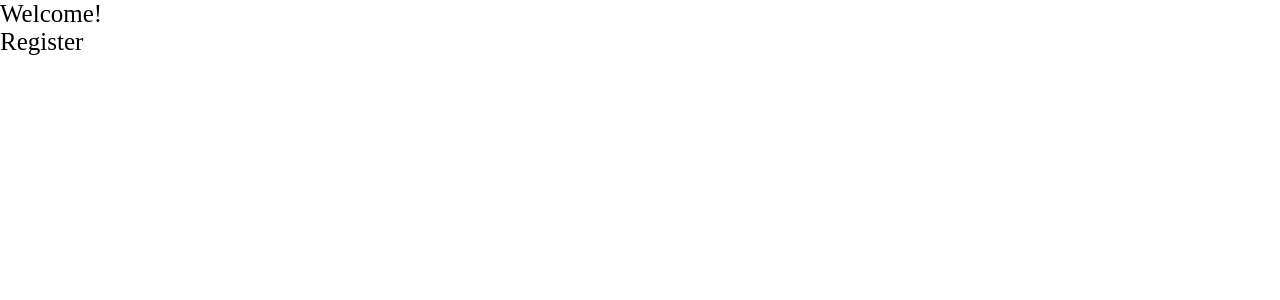
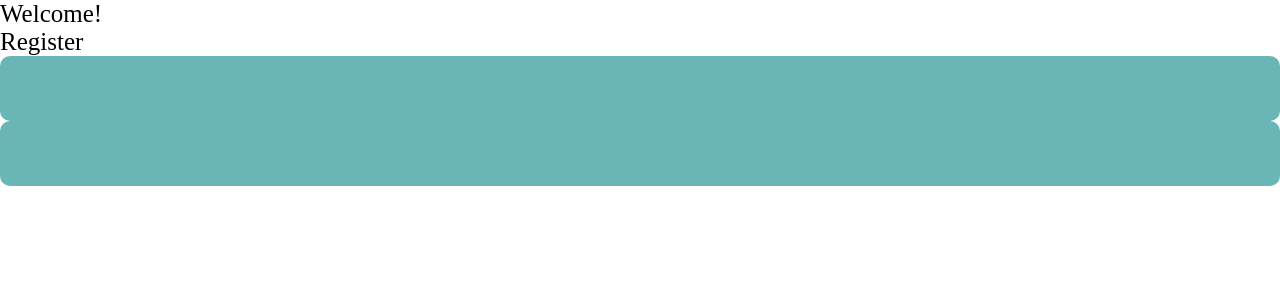
Before and after one commit to EntryDSM/Cledor-admin, a React app: page /account in a window 1280 px wide. Shown: the top 300 px of the page. Built offline with nearby package versions, Linux system fonts and the light colour scheme.

Commit message:
Add text input

```diff
--- a/src/components/TextInput/index.tsx
+++ b/src/components/TextInput/index.tsx
@@ -1,8 +1,41 @@
 import * as React from 'react';
 import { Component } from './style';
+import { InputType, inputTagType } from '../../service/convertToInputTagType';
+import { validateEmail } from '../../service/validateEmail';
 
-const TextInput: React.FunctionComponent = () => {
-  return <Component />;
+export interface TextInputProps {
+  onChange: (event: React.ChangeEvent<HTMLInputElement>) => void;
+  className?: string;
+  type?: InputType;
+  placeholder?: string;
+  value?: string;
+  shouldFill?: boolean;
+}
+
+const TextInput: React.FunctionComponent<TextInputProps> = ({
+  onChange,
+  className,
+  type = 'default',
+  placeholder = '',
+  value = '',
+  shouldFill = false,
+}) => {
+  const checkValid = (): boolean => {
+    if (shouldFill) return !!value;
+    if (type === 'email' && value) return validateEmail(value);
+    return true;
+  };
+
+  return (
+    <Component
+      onChange={onChange}
+      className={className}
+      placeholder={placeholder}
+      value={value}
+      isError={!checkValid()}
+      type={inputTagType(type)}
+    />
+  );
 };
 
 export default TextInput;
--- a/src/components/TextInput/style.ts
+++ b/src/components/TextInput/style.ts
@@ -1,3 +1,41 @@
-import styled from 'styled-components';
+import styled, { css } from 'styled-components';
+import { Theme } from '../../globalStyle';
 
-export const Component = styled.div``;
+interface ComponentProps {
+  isError: boolean;
+}
+
+export const Component = styled.input`
+  display: block;
+  width: 100%;
+  border-radius: 10px;
+  font-size: 25px;
+  padding: 20px;
+  height: 65px;
+  border: 2px solid;
+  border-color: ${Theme.MAIN_COLOR4};
+  background-color: ${Theme.MAIN_COLOR4};
+  color: #fff;
+
+  &::placeholder {
+    color: ${Theme.MAIN_COLOR2};
+  }
+  &:focus {
+    background-color: ${Theme.MAIN_COLOR4};
+    border-color: ${Theme.MAIN_COLOR3};
+  }
+
+  ${({ isError }: ComponentProps) => {
+    return (
+      isError &&
+      css`
+        background-color: ${Theme.ERROR_COLOR1};
+        border-color: ${Theme.ERROR_COLOR1};
+        color: ${Theme.ERROR_COLOR2};
+        &::placeholder {
+          color: ${Theme.ERROR_COLOR2};
+        }
+      `
+    );
+  }}
+`;
--- /dev/null
+++ b/src/service/convertToInputTagType.ts
@@ -0,0 +1,12 @@
+export type InputType = 'default' | 'email' | 'password';
+
+export const inputTagType = (type: InputType): string => {
+  switch (type) {
+    case 'default':
+      return 'text';
+    case 'email':
+      return 'email';
+    case 'password':
+      return 'password';
+  }
+};
--- /dev/null
+++ b/src/service/validateEmail.ts
@@ -0,0 +1,6 @@
+// tslint:disable-next-line: max-line-length
+export const emailRegExp = /^[0-9a-zA-Z]([-_.]?[0-9a-zA-Z])*@[0-9a-zA-Z]([-_.]?[0-9a-zA-Z])*.[a-zA-Z]{2,3}$/i;
+
+export const validateEmail = (email: string): boolean => {
+  return emailRegExp.test(email);
+};
```
